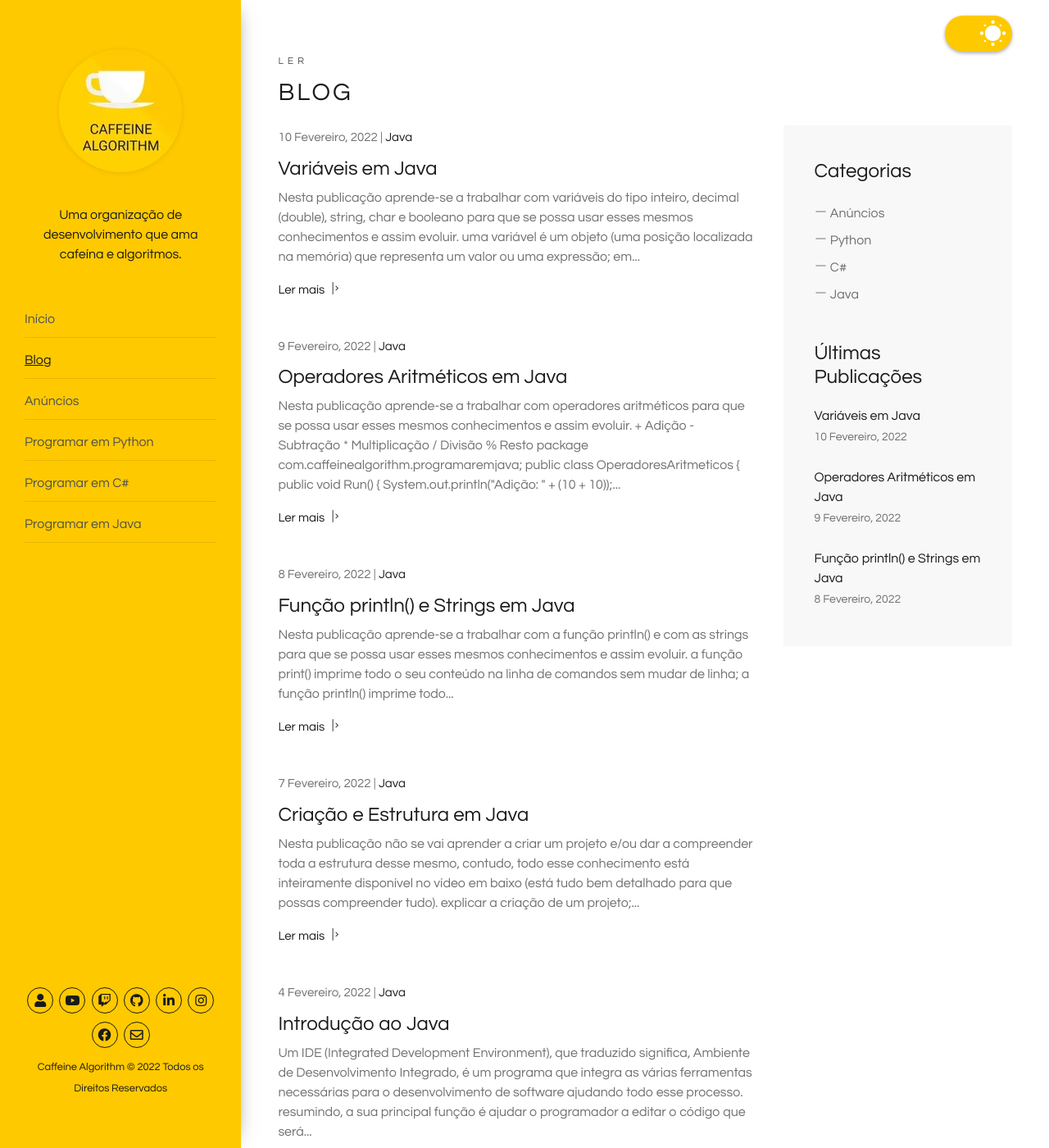
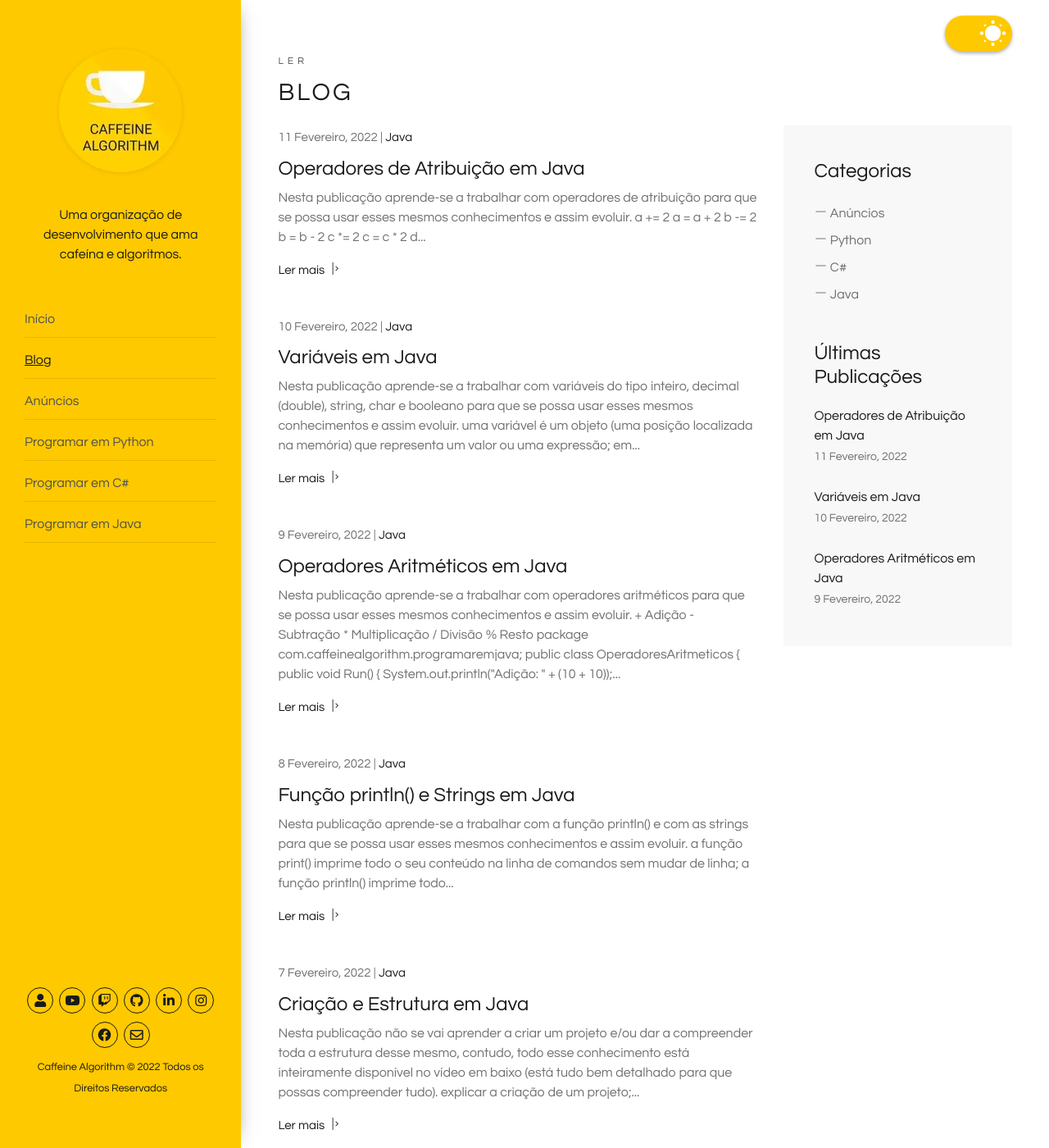
Before and after one commit to caffeinealgorithm/caffeinealgorithm.github.io, a Jekyll site: the page built from blog/index.html, in a window 1280 px wide and 1400 px high. Shown: the whole window at 82% size. Built offline with Jekyll 4.4.1, drawn with Linux system fonts in a browser that asks for light colours; the list of posts is cut into pages by our own code; some of the changed text lies outside the part shown.

Commit message:
Add 6º episode of the Java programming series

````diff
--- /dev/null
+++ b/_posts/2022-02-11-operadores-de-atribuicao-em-java.md
@@ -0,0 +1,54 @@
+---
+layout: post
+excerpt: Blog
+title: 'Operadores de Atribuição em Java'
+description: 'Descobre como se trabalha com operadores de atribuição na linguagem de programação Java. Obtém respostas às tuas dúvidas com a teoria e os exemplos apresentados.'
+keywords: 'java, operadores de atribuição, operadores, atribuição, publicação'
+date: 2022-02-11
+categories: [Java]
+---
+
+Nesta publicação aprende-se a trabalhar com operadores de atribuição para que se possa usar esses mesmos conhecimentos e assim evoluir.
+
+`a += 2` | `a = a + 2`
+`b -= 2` | `b = b - 2`
+`c *= 2` | `c = c * 2`
+`d /= 2` | `d = d / 2`
+`e %= 2` | `e = e % 2`
+
+<div class="video-container">
+  <iframe src="https://www.youtube.com/embed/GQVf0VwJh9c" frameborder="0" allowfullscreen></iframe>
+</div>
+
+```java
+package com.caffeinealgorithm.programaremjava;
+
+public class OperadoresDeAtribuicao {
+  public void Run() {
+    int x = 2;
+
+    x += 3;
+    System.out.println("x = x + 3: " + x); // x = x + 3: 5
+
+    x -= 2;
+    System.out.println("x = x - 2: " + x); // x = x - 2: 3
+
+    x *= 2;
+    System.out.println("x = x * 2: " + x); // x = x * 2: 6
+
+    x /= 2;
+    System.out.println("x = x / 2: " + x); // x = x / 2: 3
+
+    x %= 3;
+    System.out.println("x = x % 3: " + x); // x = x % 3: 0
+  }
+}
+```
+
+<div class="video-container">
+  <iframe src="https://www.youtube.com/embed/GQVf0VwJh9c" frameborder="0" allowfullscreen></iframe>
+</div>
+
+Não te esqueças de [assistir ao vídeo](https://youtu.be/GQVf0VwJh9c){:target="\_blank"} e podes sempre ler esta publicação [em inglês](https://nelsonsilvadev.com/blog/20220211/assignment-operators-in-java/){:target="\_blank"}.
+
+### _Happy coding!_
--- a/index.html
+++ b/index.html
@@ -76,7 +76,7 @@ keywords: organização, desenvolvimento, cafeína, algoritmos, publicações, v
       </div>
 
       <div class="row">
-        {% for video in site.java %} {% if video.id == "/java/5" %}
+        {% for video in site.java %} {% if video.id == "/java/6" %}
         <div class="col-xs-12 col-sm-3 col-sm-6 col-lg-6 col-xl-3">
           <a
             href="https://www.youtube.com/embed/{{ video.custom_id }}"
````
Also changed, not shown: _java/6.md (added, +5 -0 lines), assets/img/playlists/java/6.png (added), assets/img/playlists/java/6.webp (added).
